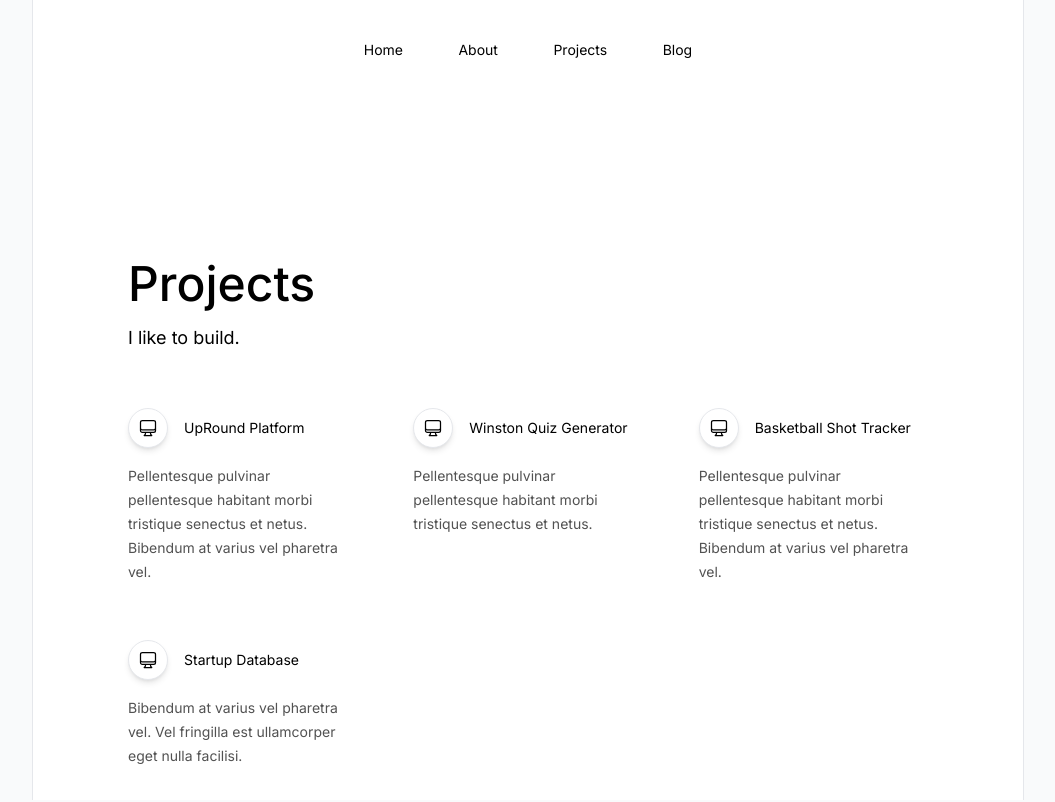
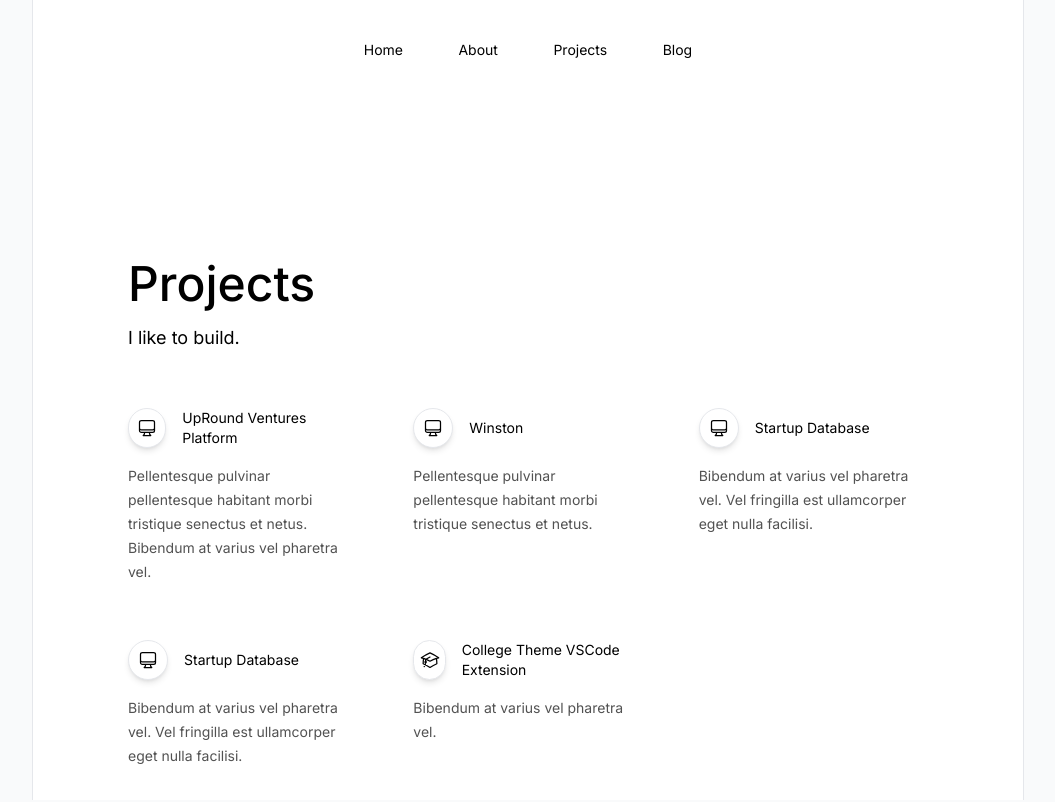
Before and after one commit to connorpark24/connorpark.dev, a Next.js app: page /projects in a window 1280 px wide. Shown: the top 802 px of the page, without its empty margins (112-1167 px from the left). Built offline with nearby package versions, Linux system fonts and the light colour scheme.

Commit message:
break up projects

```diff
--- a/src/app/page.tsx
+++ b/src/app/page.tsx
@@ -47,7 +47,7 @@
             <p className="text-sm dark:text-white">Experience</p>
             <div className="flex flex-col gap-y-4">
               <div>
-                <p className="text-sm dark:text-white mb-2">Airgoods</p>
+                <p className="text-sm dark:text-white mb-2">Stealth Startup</p>
                 <div className="flex flex-row justify-between">
                   <p className="text-xs dark:text-zinc-400">
                     Software Engineer Intern
--- a/src/app/projects/page.tsx
+++ b/src/app/projects/page.tsx
@@ -1,38 +1,7 @@
 import HoverCard from "@/components/HoverCard";
-import { ComputerDesktopIcon } from "@heroicons/react/24/outline";
+import projectData from "@/app/projects/projectData";
 
-const projectData = [
-  {
-    link: "https://google.com",
-    title: "UpRound Platform",
-    description:
-      "Pellentesque pulvinar pellentesque habitant morbi tristique senectus et netus. Bibendum at varius vel pharetra vel.",
-    icon: <ComputerDesktopIcon className="w-5 h-5 dark:text-white" />,
-  },
-  {
-    link: "https://google.com",
-    title: "Winston Quiz Generator",
-    description:
-      "Pellentesque pulvinar pellentesque habitant morbi tristique senectus et netus.",
-    icon: <ComputerDesktopIcon className="w-5 h-5 dark:text-white" />,
-  },
-  {
-    link: "https://google.com",
-    title: "Basketball Shot Tracker",
-    description:
-      "Pellentesque pulvinar pellentesque habitant morbi tristique senectus et netus. Bibendum at varius vel pharetra vel.",
-    icon: <ComputerDesktopIcon className="w-5 h-5 dark:text-white" />,
-  },
-  {
-    link: "https://google.com",
-    title: "Startup Database",
-    description:
-      "Bibendum at varius vel pharetra vel. Vel fringilla est ullamcorper eget nulla facilisi.",
-    icon: <ComputerDesktopIcon className="w-5 h-5 dark:text-white" />,
-  },
-];
-
-export default function Projects() {
+const Projects: React.FC = () => {
   return (
     <div className="flex flex-col w-full pt-16">
       <div className="text-5xl font-medium mb-4 dark:text-white">Projects</div>
@@ -45,7 +14,7 @@
               <div className="rounded-full shadow-md bg-white dark:bg-zinc-900 dark:border-zinc-800 border-[1px] border-gray-200 w-10 h-10 flex items-center justify-around">
                 {project.icon}
               </div>
-              <span className="text-sm  dark:text-white">{project.title}</span>
+              <span className="text-sm dark:text-white">{project.title}</span>
             </div>
             <div className="text-sm leading-6 text-neutral-600 dark:text-zinc-400">
               {project.description}
@@ -55,4 +24,6 @@
       </div>
     </div>
   );
-}
+};
+
+export default Projects;
--- /dev/null
+++ b/src/app/projects/projectData.tsx
@@ -0,0 +1,51 @@
+import {
+  ComputerDesktopIcon,
+  AcademicCapIcon,
+} from "@heroicons/react/24/outline";
+import { ReactElement } from "react";
+
+type Project = {
+  link: string;
+  title: string;
+  description: string;
+  icon: ReactElement;
+};
+
+const projectData: Project[] = [
+  {
+    link: "https://google.com",
+    title: "UpRound Ventures Platform",
+    description:
+      "Pellentesque pulvinar pellentesque habitant morbi tristique senectus et netus. Bibendum at varius vel pharetra vel.",
+    icon: <ComputerDesktopIcon className="w-5 h-5 dark:text-white" />,
+  },
+  {
+    link: "https://google.com",
+    title: "Winston",
+    description:
+      "Pellentesque pulvinar pellentesque habitant morbi tristique senectus et netus.",
+    icon: <ComputerDesktopIcon className="w-5 h-5 dark:text-white" />,
+  },
+  {
+    link: "https://google.com",
+    title: "Startup Database",
+    description:
+      "Bibendum at varius vel pharetra vel. Vel fringilla est ullamcorper eget nulla facilisi.",
+    icon: <ComputerDesktopIcon className="w-5 h-5 dark:text-white" />,
+  },
+  {
+    link: "https://google.com",
+    title: "Startup Database",
+    description:
+      "Bibendum at varius vel pharetra vel. Vel fringilla est ullamcorper eget nulla facilisi.",
+    icon: <ComputerDesktopIcon className="w-5 h-5 dark:text-white" />,
+  },
+  {
+    link: "https://google.com",
+    title: "College Theme VSCode Extension",
+    description: "Bibendum at varius vel pharetra vel.",
+    icon: <AcademicCapIcon className="w-5 h-5 dark:text-white" />,
+  },
+];
+
+export default projectData;
```
